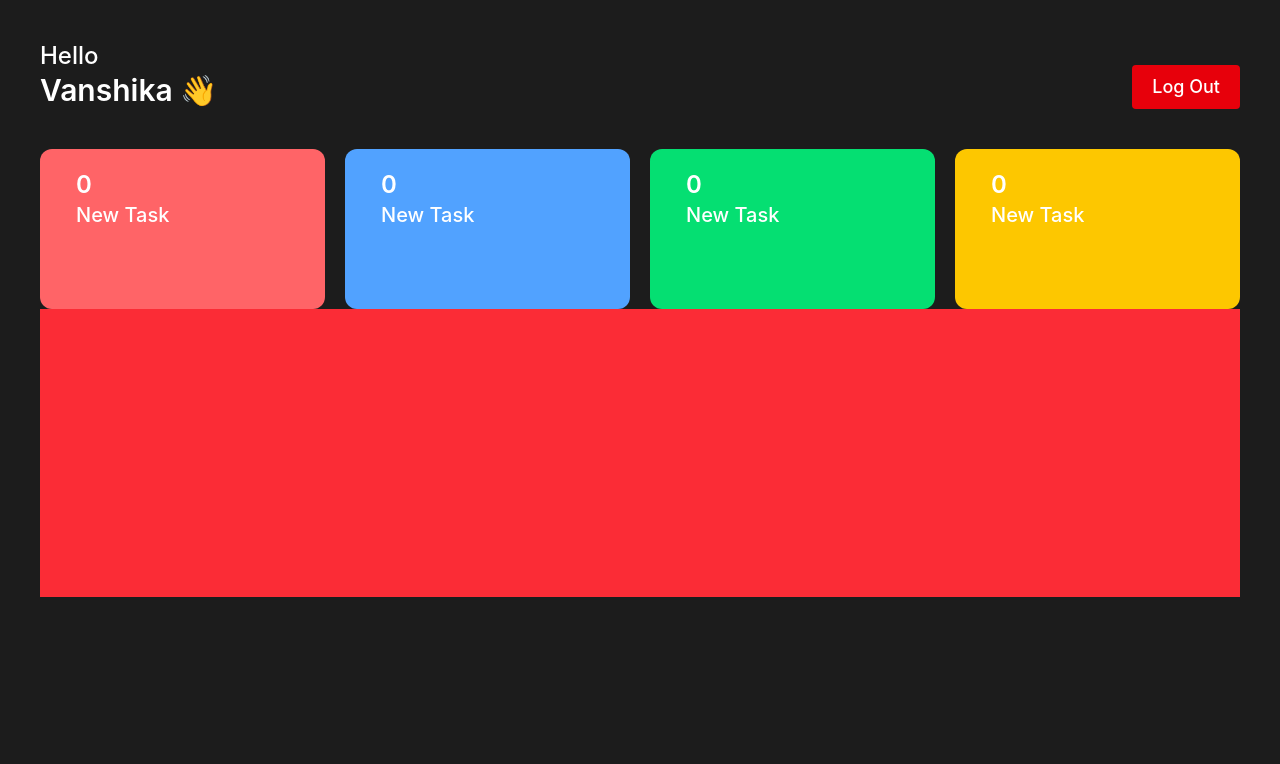
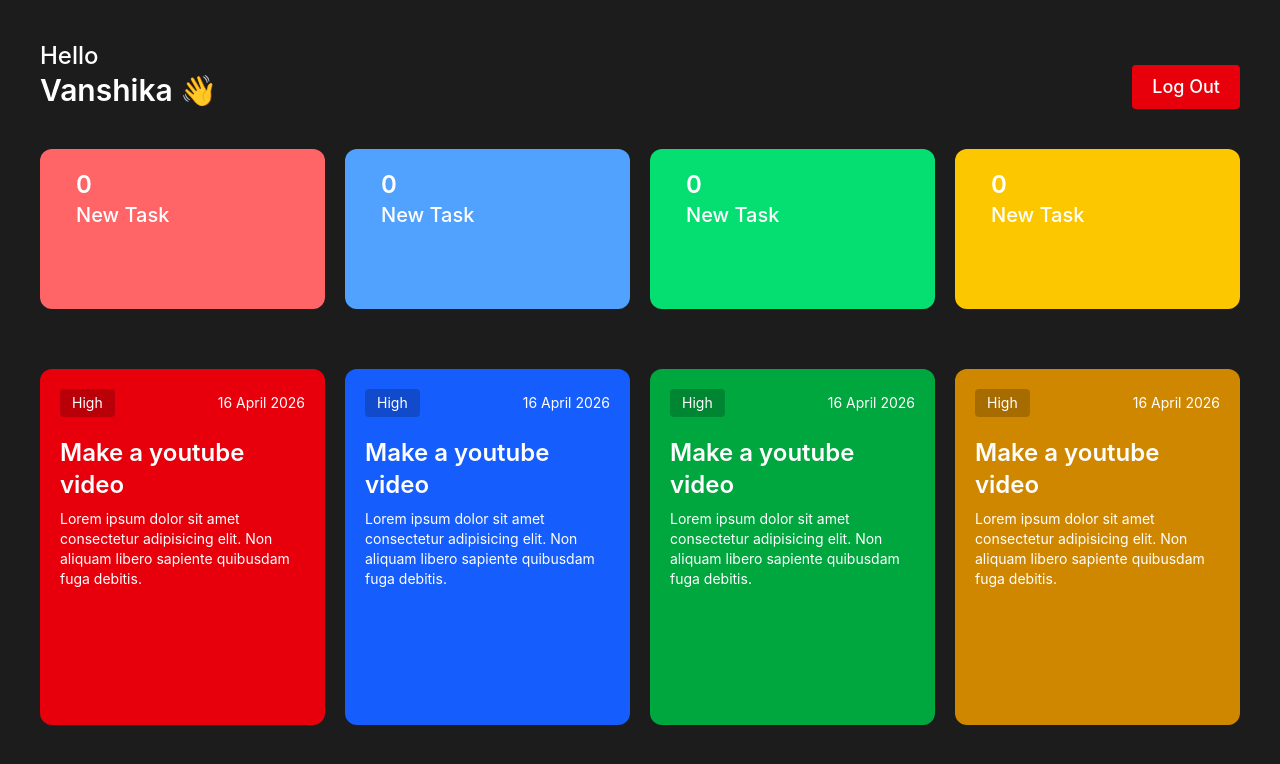
Before and after one commit to vanshikathapa21/ems, a React (Vite) app: page / in a window 1280 px wide. Shown: the top 764 px of the page. Built offline with nearby package versions, Linux system fonts and the light colour scheme.

Commit message:
Refine task list layout

```diff
--- a/src/components/TaskList/TaskList.jsx
+++ b/src/components/TaskList/TaskList.jsx
@@ -1,9 +1,34 @@
 import React from 'react'
+
+const tasks = [
+  { title: 'Make a youtube video', date: '16 April 2026', priority: 'High', color: 'bg-red-600' },
+  { title: 'Make a youtube video', date: '16 April 2026', priority: 'High', color: 'bg-blue-600' },
+  { title: 'Make a youtube video', date: '16 April 2026', priority: 'High', color: 'bg-green-600' },
+  { title: 'Make a youtube video', date: '16 April 2026', priority: 'High', color: 'bg-yellow-600' },
+]
 
 const TaskList = () => {
   return (
-    <div className='h-[40%] w-full bg-red-500'>
-
+    <div
+      id="tasklist"
+      className="mt-10 flex h-[55%] w-full gap-5 overflow-x-scroll py-5 snap-x snap-mandatory touch-pan-x lg:overflow-x-hidden"
+    >
+      {tasks.map((task, index) => (
+        <div
+          key={index}
+          className={`${task.color} h-full min-w-[280px] flex-shrink-0 rounded-xl p-5 snap-start md:min-w-[320px] lg:min-w-0 lg:flex-1`}
+        >
+          <div className="flex items-center justify-between">
+            <h3 className="rounded bg-black/20 px-3 py-1 text-sm">{task.priority}</h3>
+            <h4 className="text-sm">{task.date}</h4>
+          </div>
+          <h2 className="mt-5 text-2xl font-semibold">{task.title}</h2>
+          <p className="mt-2 text-sm">
+            Lorem ipsum dolor sit amet consectetur adipisicing elit. Non aliquam
+            libero sapiente quibusdam fuga debitis.
+          </p>
+        </div>
+      ))}
     </div>
   )
 }
--- a/src/index.css
+++ b/src/index.css
@@ -1 +1,11 @@
 @import "tailwindcss";
+
+*{
+    color: white;
+}
+body{
+    background-color: black;
+}
+#tasklist::-webkit-scrollbar{
+   display:none ;
+}
```
